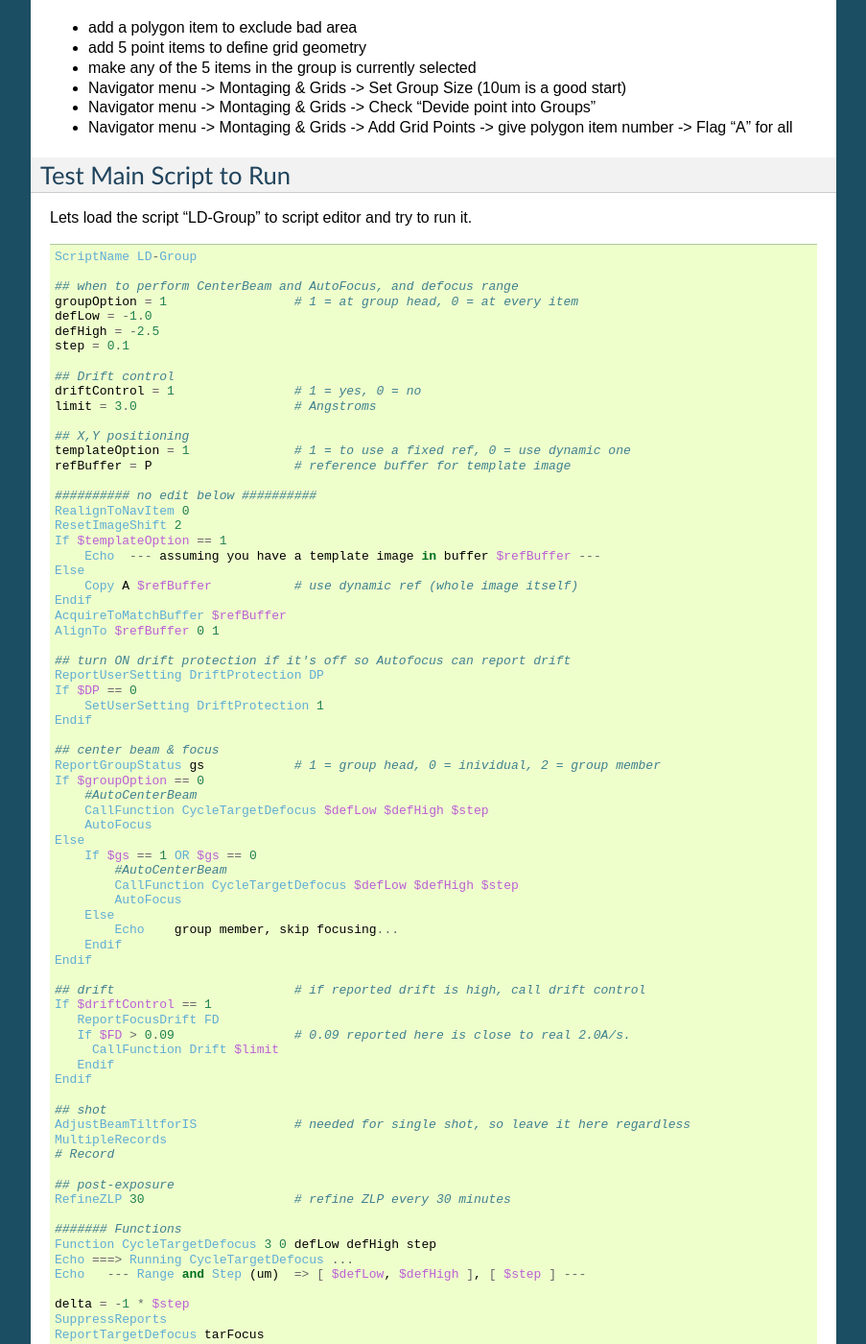
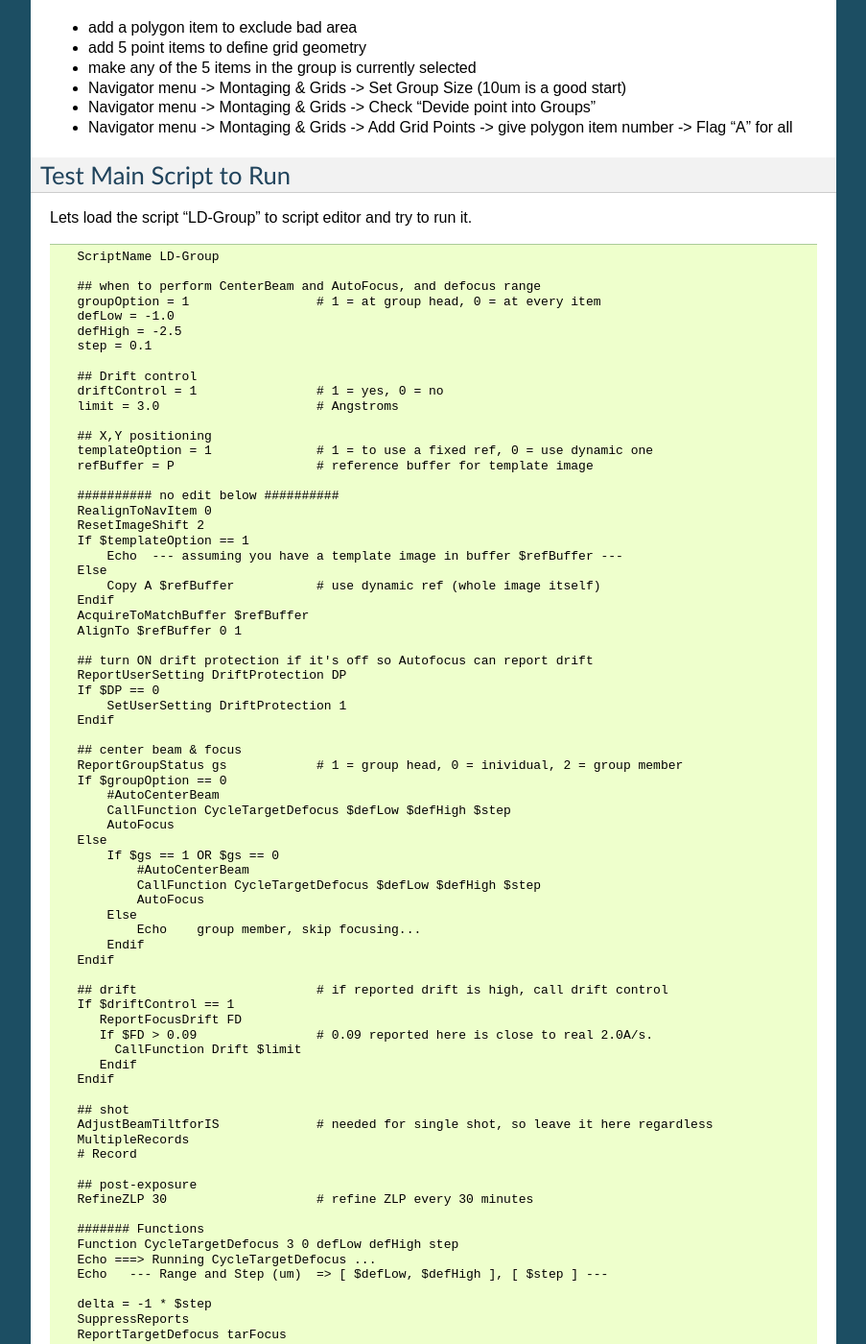
Before and after one commit to xuchen66/sphinx-emdocs, a Sphinx documentation site: the page built from source/singleparticle_serialem.rst, in a window 1280 px wide and 1400 px high, scrolled down 2122 px. Shown: the whole window at 96% size, without its empty margins (198-1101 px from the left). Built offline with Sphinx 7.4.7, drawn with Linux system fonts in a browser that asks for light colours; pages that are not in the unit, such as notebooks, are missing from menus; some of the changed lines change nothing that is shown; some of the changed text lies outside the part shown.

Commit message:
Update singleparticle_serialem.rst

```diff
--- a/source/singleparticle_serialem.rst
+++ b/source/singleparticle_serialem.rst
@@ -123,128 +123,7 @@ Test Main Script to Run
 
 Lets load the script "LD-Group" to script editor and try to run it.
 
-.. code-block:: ruby
-
-   ScriptName LD-Group
-
-   ## when to perform CenterBeam and AutoFocus, and defocus range
-   groupOption = 1                 # 1 = at group head, 0 = at every item
-   defLow = -1.0
-   defHigh = -2.5
-   step = 0.1
-
-   ## Drift control
-   driftControl = 1                # 1 = yes, 0 = no
-   limit = 3.0                     # Angstroms
-
-   ## X,Y positioning
-   templateOption = 1              # 1 = to use a fixed ref, 0 = use dynamic one
-   refBuffer = P                   # reference buffer for template image
-
-   ########## no edit below ##########
-   RealignToNavItem 0
-   ResetImageShift 2
-   If $templateOption == 1
-       Echo  --- assuming you have a template image in buffer $refBuffer ---
-   Else
-       Copy A $refBuffer           # use dynamic ref (whole image itself)
-   Endif
-   AcquireToMatchBuffer $refBuffer
-   AlignTo $refBuffer 0 1
-
-   ## turn ON drift protection if it's off so Autofocus can report drift
-   ReportUserSetting DriftProtection DP
-   If $DP == 0
-       SetUserSetting DriftProtection 1
-   Endif
-
-   ## center beam & focus
-   ReportGroupStatus gs            # 1 = group head, 0 = inividual, 2 = group member
-   If $groupOption == 0
-       #AutoCenterBeam
-       CallFunction CycleTargetDefocus $defLow $defHigh $step
-       AutoFocus
-   Else
-       If $gs == 1 OR $gs == 0
-           #AutoCenterBeam
-           CallFunction CycleTargetDefocus $defLow $defHigh $step
-           AutoFocus
-       Else
-           Echo    group member, skip focusing...
-       Endif
-   Endif
-
-   ## drift                        # if reported drift is high, call drift control
-   If $driftControl == 1
-      ReportFocusDrift FD
-      If $FD > 0.09                # 0.09 reported here is close to real 2.0A/s.
-        CallFunction Drift $limit
-      Endif
-   Endif
-
-   ## shot
-   AdjustBeamTiltforIS             # needed for single shot, so leave it here regardless
-   MultipleRecords
-   # Record
-
-   ## post-exposure
-   RefineZLP 30                    # refine ZLP every 30 minutes
-
-   ####### Functions
-   Function CycleTargetDefocus 3 0 defLow defHigh step
-   Echo ===> Running CycleTargetDefocus ...
-   Echo   --- Range and Step (um)  => [ $defLow, $defHigh ], [ $step ] ---
-
-   delta = -1 * $step
-   SuppressReports
-   ReportTargetDefocus tarFocus
-   If $tarFocus > $defLow OR $tarFocus < $defHigh
-      SetTargetDefocus $defLow
-   Else
-      IncTargetDefocus $delta
-      ChangeFocus $delta
-   Endif
-
-   ReportTargetDefocus
-   EndFunction
-
-   ######
-   Function Drift 1 0 crit
-   # A function to measure drift rate, if good, skip to the end of loop.
-   # Otherwise, exit execution -- i.e. skip the point.
-   Echo ===> Running Drift $crit (A)...
-
-   shot = F
-   interval = 4
-   times = 10
-
-   period = $interval + 1
-   $shot
-   Delay $interval
-   Loop $times index
-      $shot
-      AlignTo B
-      ReportAlignShift
-      ClearAlignment
-      dx = $repVal3
-      dy = $repVal4
-      dist = sqrt $dx * $dx + $dy * $dy
-      rate = $dist / $period * 10
-      echo Rate = $rate A/sec
-      echo ----------------
-
-      If $rate < $crit
-         echo Drift is low enough after shot $index
-         break
-      Elseif  $index < $times
-         Delay $interval
-      Else
-        echo Drift never got below $crit: Skipping ...
-        exit
-      Endif
-   EndLoop
-   EndFunction
-
+.. literalinclude:: LD-Group.txt
 
 This script calls two functions - ``CycleTargetDefocus`` and ``Drift``. This is a standalone script. Some other functions can found `here on github.com <https://github.com/xuchen66/SerialEM-scripts/blob/new-features/MyFuncs.txt/>`_.
 
```
